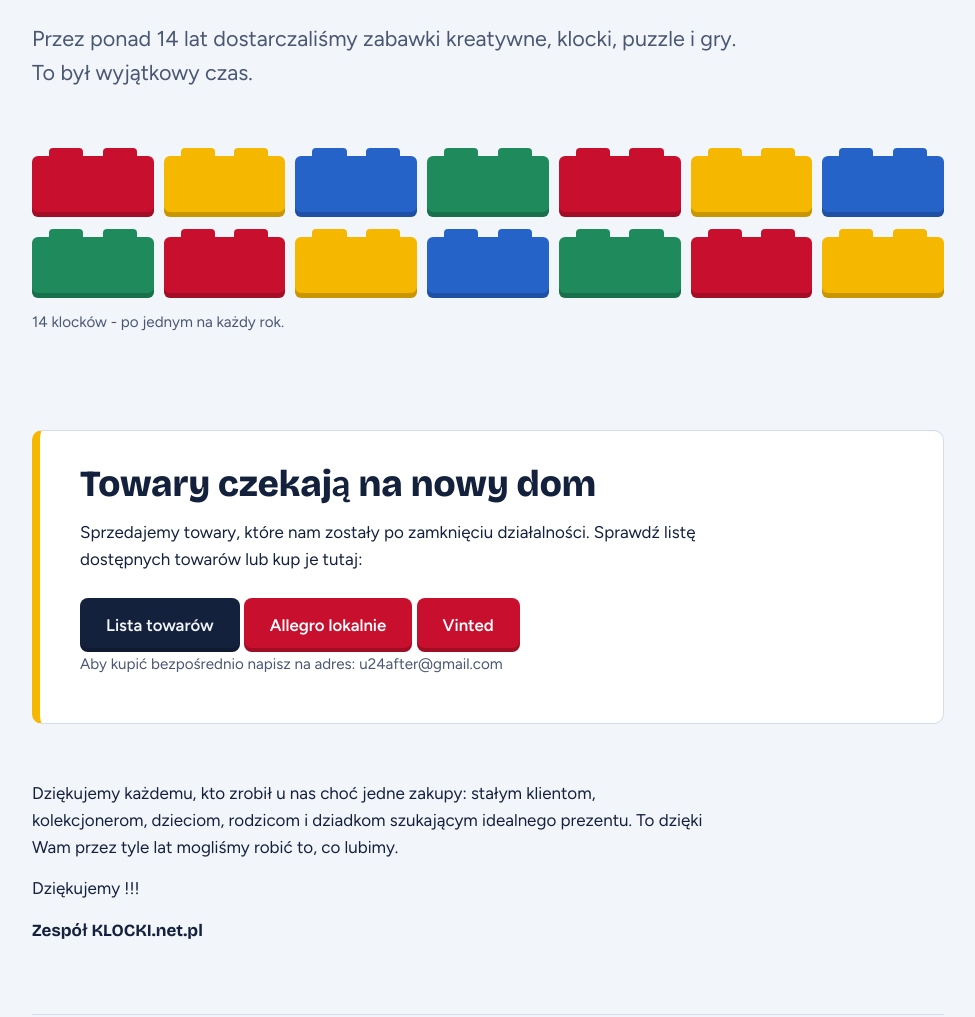
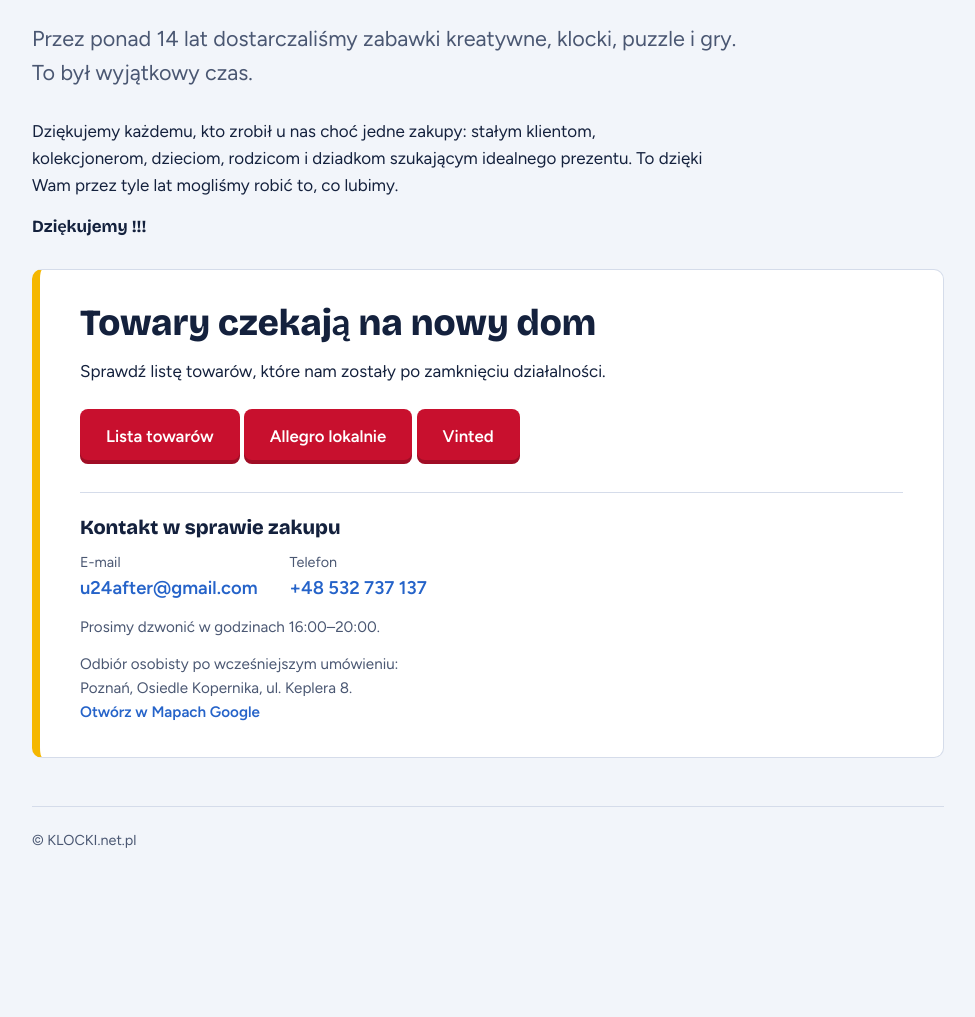
Before and after one commit to marcinmaron/u24after, a plain HTML site: page index.html in a window 1280 px wide. Shown: the part 364-1381 px from the top of the page, without its empty margins (152-1127 px from the left). After the commit the page ends 1248 px from the top, so only its background shows below. Drawn offline with nearby package versions, Linux system fonts and the light colour scheme.

Commit message:
nowa strona index

```diff
--- a/index.html
+++ b/index.html
@@ -28,41 +28,35 @@ body{margin:0;background:var(--bg);color:var(--ink);font-family:var(--body);font
 header{padding:28px 0 0;font-family:var(--head);font-weight:800;font-size:1.25rem;letter-spacing:.01em}
 header span{color:var(--red)}
 
-.hero{padding:56px 0 40px}
+.hero{padding:56px 0 0}
 h1{font-family:var(--head);font-weight:800;font-size:clamp(2.5rem,8vw,5rem);line-height:1.02;letter-spacing:-.02em;margin:0 0 24px;max-width:14ch}
 .lead{font-size:clamp(1.1rem,2.4vw,1.35rem);max-width:56ch;color:var(--muted);margin:0}
 
-.wall{display:grid;grid-template-columns:repeat(7,1fr);gap:20px 10px;margin:56px 0 12px;padding-top:10px}
-.brick{--c:var(--red);position:relative;aspect-ratio:2/1;border-radius:6px;background:var(--c);box-shadow:inset 0 -5px 0 rgba(0,0,0,.18)}
-.brick::before,.brick::after{content:"";position:absolute;top:-8px;width:28%;height:10px;border-radius:4px 4px 0 0;background:var(--c)}
-.brick::before{left:14%}.brick::after{right:14%}
-.brick:nth-child(4n+2){--c:var(--yellow)}
-.brick:nth-child(4n+3){--c:var(--blue)}
-.brick:nth-child(4n+4){--c:var(--green)}
-.caption{font-size:.95rem;color:var(--muted);margin:0 0 8px}
 
-.sale{margin:48px 0;background:var(--panel);border:1px solid var(--line);border-left:8px solid var(--yellow);border-radius:10px;padding:32px clamp(20px,4vw,40px)}
+.sale{margin:28px 0 48px;background:var(--panel);border:1px solid var(--line);border-left:8px solid var(--yellow);border-radius:10px;padding:32px clamp(20px,4vw,40px)}
 .sale h2{font-family:var(--head);font-weight:800;font-size:clamp(1.6rem,4vw,2.3rem);line-height:1.15;margin:0 0 14px}
 .sale p{margin:0 0 14px;max-width:62ch}
 .btn{display:inline-block;margin-top:10px;background:var(--red);color:var(--on-red);text-decoration:none;font-weight:600;
   font-size:1.05rem;padding:14px 26px;border-radius:8px;box-shadow:inset 0 -4px 0 rgba(0,0,0,.2)}
-.btn-alt{background:var(--ink);color:var(--bg)}
 .btn:hover{filter:brightness(1.08)}
 .btn:focus-visible{outline:3px solid var(--blue);outline-offset:3px}
-.note{font-size:.95rem;color:var(--muted);margin:16px 0 0}
+.contact{display:flex;flex-wrap:wrap;gap:12px 32px;margin-top:28px;padding-top:22px;border-top:1px solid var(--line)}
+.contact h3{flex:1 1 100%;font-family:var(--head);font-weight:800;font-size:1.25rem;line-height:1.2;margin:0}
+.contact p{margin:0;max-width:none}
+.contact .label{display:block;font-size:.9rem;color:var(--muted)}
+.contact a{color:var(--blue);font-weight:600;font-size:1.15rem;text-decoration:none}
+.contact a:hover{text-decoration:underline}
+.contact a:focus-visible{outline:3px solid var(--blue);outline-offset:3px;border-radius:4px}
+.contact .hours{flex:1 1 100%;font-size:.95rem;color:var(--muted)}
+.contact .hours a{font-size:inherit}
 
-.thanks{padding:8px 0 56px;max-width:62ch}
+.thanks{padding:28px 0 0;max-width:62ch}
 .thanks p{margin:0 0 14px}
 .sign{font-family:var(--head);font-weight:700}
 footer{border-top:1px solid var(--line);padding:22px 0 32px;font-size:.9rem;color:var(--muted)}
 
 @media (max-width:600px){
-  .wall{grid-template-columns:repeat(4,1fr)}
   .hero{padding-top:36px}
-}
-@media (prefers-reduced-motion:no-preference){
-  .brick{animation:drop .6s cubic-bezier(.3,1.4,.5,1) both;animation-delay:calc(var(--i)*70ms)}
-  @keyframes drop{from{transform:translateY(-36px);opacity:0}to{transform:none;opacity:1}}
 }
 </style>
 </head>
@@ -74,33 +68,29 @@ footer{border-top:1px solid var(--line);padding:22px 0 32px;font-size:.9rem;colo
     <section class="hero">
       <h1>Dziękujemy za ponad 14 lat wspólnej zabawy.</h1>
       <p class="lead">Przez ponad 14 lat dostarczaliśmy zabawki kreatywne, klocki, puzzle i gry.<br> To był wyjątkowy czas.</p>
+    </section>
 
-      <div class="wall" aria-hidden="true">
-        <div class="brick" style="--i:0"></div><div class="brick" style="--i:1"></div>
-        <div class="brick" style="--i:2"></div><div class="brick" style="--i:3"></div>
-        <div class="brick" style="--i:4"></div><div class="brick" style="--i:5"></div>
-        <div class="brick" style="--i:6"></div><div class="brick" style="--i:7"></div>
-        <div class="brick" style="--i:8"></div><div class="brick" style="--i:9"></div>
-        <div class="brick" style="--i:10"></div><div class="brick" style="--i:11"></div>
-        <div class="brick" style="--i:12"></div><div class="brick" style="--i:13"></div>
-      </div>
-      <p class="caption">14 klocków - po jednym na każdy rok.</p>
+    <section class="thanks">
+      <p>Dziękujemy każdemu, kto zrobił u nas choć jedne zakupy: stałym klientom, kolekcjonerom, dzieciom, rodzicom i dziadkom szukającym idealnego prezentu. To dzięki Wam przez tyle lat mogliśmy robić to, co lubimy.</p>
+      <p class="sign">Dziękujemy !!!</p>
     </section>
 
     <section class="sale">
       <h2>Towary czekają na nowy dom</h2>
-      <p>Sprzedajemy towary, które nam zostały po zamknięciu działalności. Sprawdź listę dostępnych towarów lub kup je tutaj:</p>
-      <a class="btn btn-alt" href="stock.html">Lista towarów</a>
+      <p>Sprawdź listę towarów, które nam zostały po zamknięciu działalności.</p>
+      <a class="btn" href="stock.html">Lista towarów</a>
       <a class="btn" href="https://allegrolokalnie.pl/uzytkownik/u24after" target="_blank" rel="noopener">Allegro lokalnie</a>
       <a class="btn" href="https://www.vinted.pl/member/3184667513" target="_blank" rel="noopener">Vinted</a>
-     <p class="note">Aby kupić bezpośrednio napisz na adres: u24after@gmail.com</p>
+      <div class="contact">
+        <h3>Kontakt w sprawie zakupu</h3>
+        <p><span class="label">E-mail</span><a href="mailto:u24after@gmail.com">u24after@gmail.com</a></p>
+        <p><span class="label">Telefon</span><a href="tel:+48532737137">+48 532 737 137</a></p>
+        <p class="hours">Prosimy dzwonić w godzinach 16:00–20:00.</p>
+        <p class="hours">Odbiór osobisty po wcześniejszym umówieniu:<br>Poznań, Osiedle Kopernika, ul. Keplera 8.<br>
+          <a href="https://www.google.com/maps/search/?api=1&amp;query=Keplera+8%2C+Pozna%C5%84" target="_blank" rel="noopener">Otwórz w Mapach Google</a></p>
+      </div>
     </section>
 
-    <section class="thanks">
-      <p>Dziękujemy każdemu, kto zrobił u nas choć jedne zakupy: stałym klientom, kolekcjonerom, dzieciom, rodzicom i dziadkom szukającym idealnego prezentu. To dzięki Wam przez tyle lat mogliśmy robić to, co lubimy.</p>
-      <p>Dziękujemy !!!</p>
-      <p class="sign">Zespół KLOCKI.net.pl</p>
-    </section>
   </main>
 
   <footer>© KLOCKI.net.pl</footer>
```
